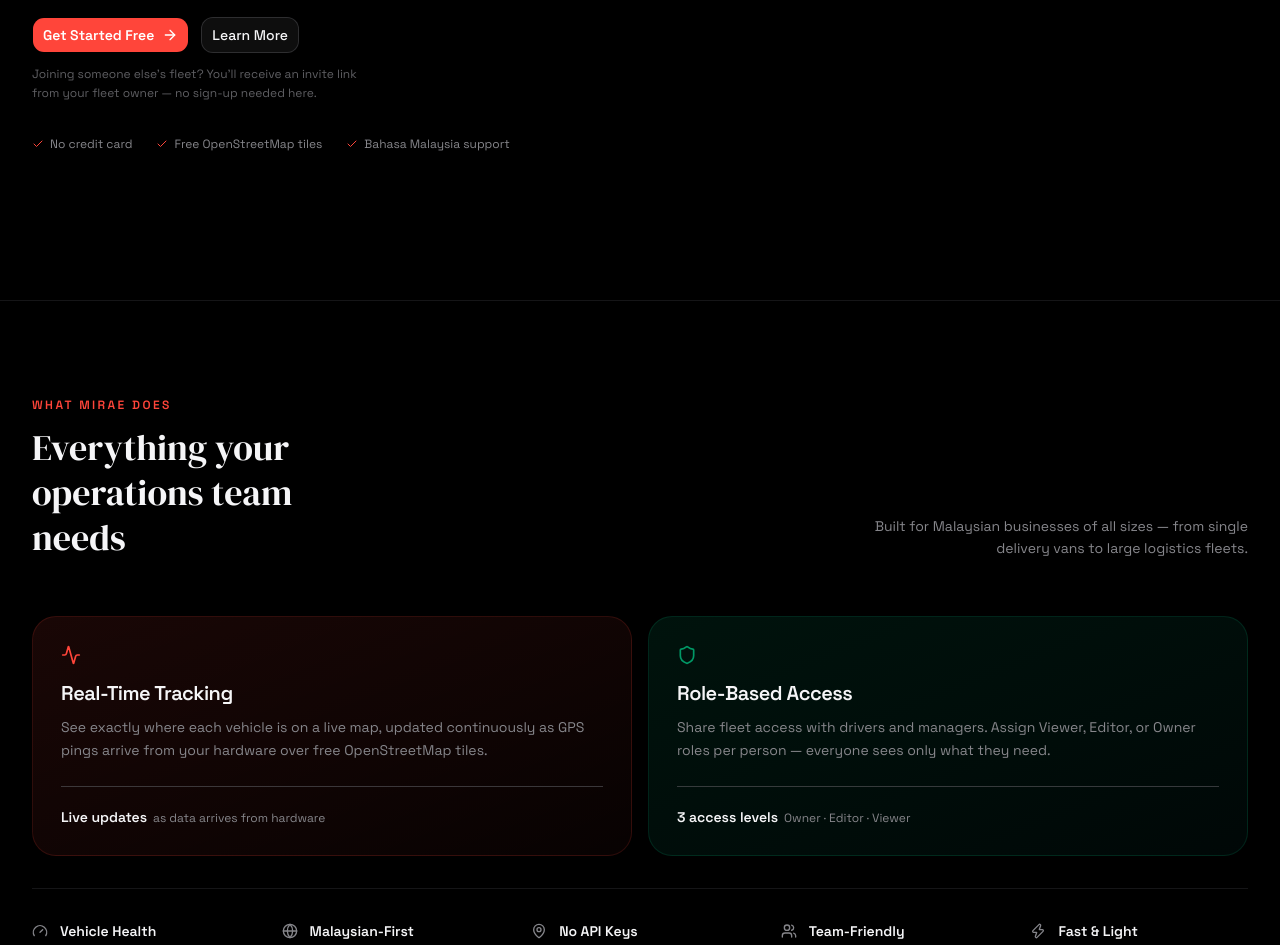
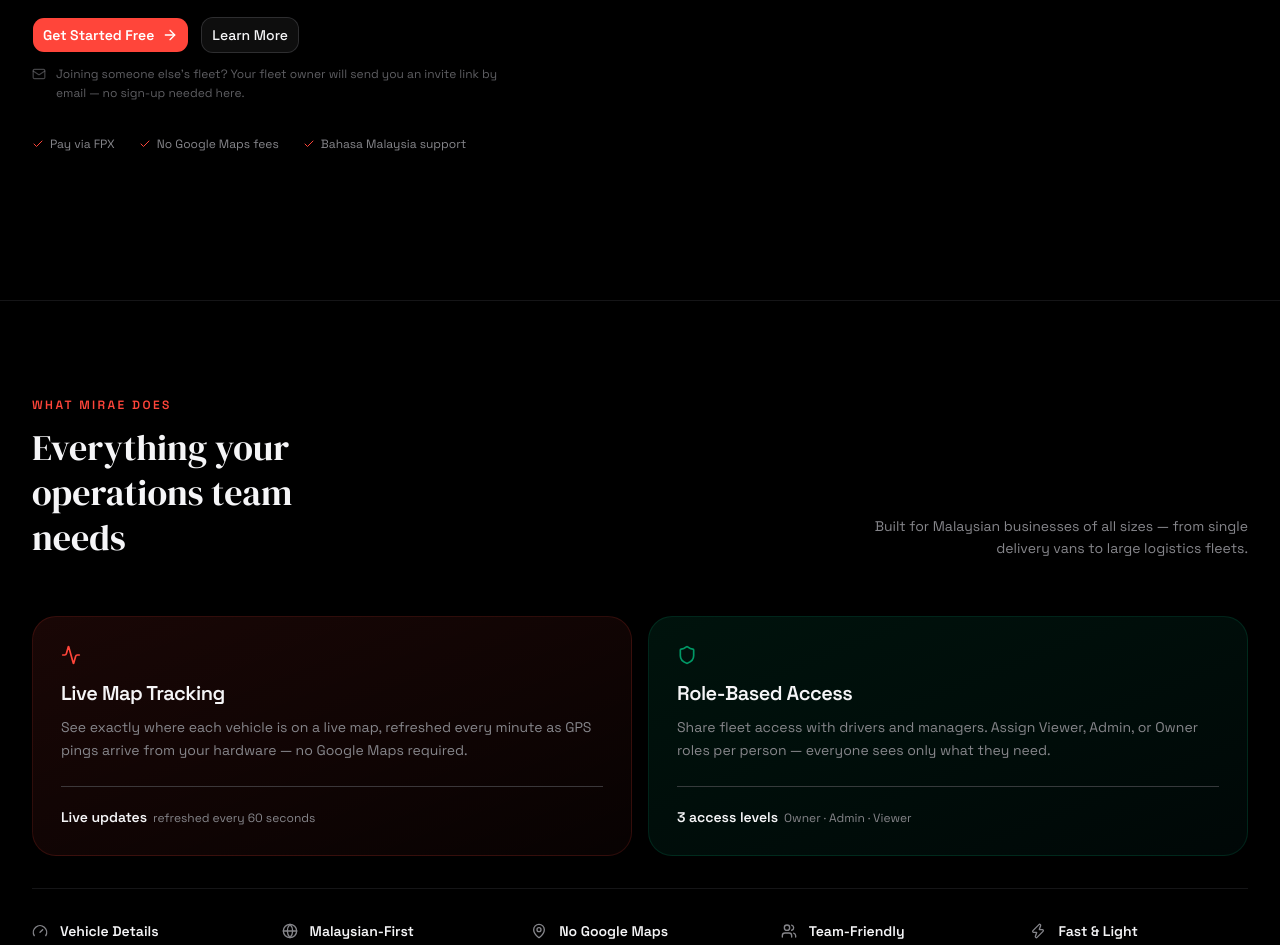
Before and after one commit to kopiscript/asset-tracker, a Next.js app: page / in a window 1280 px wide. Shown: the part 500-1445 px from the top of the page. Built offline with nearby package versions, Linux system fonts and the light colour scheme; no server answers.

Commit message:
feat: push for the sake of pushing

```diff
--- a/app/page.tsx
+++ b/app/page.tsx
@@ -13,6 +13,7 @@
   Shield,
   Zap,
   Check,
+  Mail,
 } from "lucide-react";
 
 const PRODUCT_NAME = "Mirae";
@@ -20,26 +21,26 @@
 const primaryFeatures = [
   {
     icon: <Activity className="h-5 w-5 text-primary" />,
-    title: "Real-Time Tracking",
-    desc: "See exactly where each vehicle is on a live map, updated continuously as GPS pings arrive from your hardware over free OpenStreetMap tiles.",
+    title: "Live Map Tracking",
+    desc: "See exactly where each vehicle is on a live map, refreshed every minute as GPS pings arrive from your hardware — no Google Maps required.",
     stat: "Live updates",
-    statDetail: "as data arrives from hardware",
+    statDetail: "refreshed every 60 seconds",
     accent: "blue" as const,
   },
   {
     icon: <Shield className="h-5 w-5 text-emerald-600" />,
     title: "Role-Based Access",
-    desc: "Share fleet access with drivers and managers. Assign Viewer, Editor, or Owner roles per person — everyone sees only what they need.",
+    desc: "Share fleet access with drivers and managers. Assign Viewer, Admin, or Owner roles per person — everyone sees only what they need.",
     stat: "3 access levels",
-    statDetail: "Owner · Editor · Viewer",
+    statDetail: "Owner · Admin · Viewer",
     accent: "green" as const,
   },
 ];
 
 const secondaryFeatures = [
-  { icon: <Gauge className="h-4 w-4" />, title: "Vehicle Health", desc: "Fuel level, mileage, and driver assignments in one view." },
+  { icon: <Gauge className="h-4 w-4" />, title: "Vehicle Details", desc: "Speed, today's distance, and driver assignments in one view." },
   { icon: <Globe className="h-4 w-4" />, title: "Malaysian-First", desc: "Full Bahasa Malaysia support and local plate formats." },
-  { icon: <MapPin className="h-4 w-4" />, title: "No API Keys", desc: "Free OpenStreetMap tiles — no Google Maps billing." },
+  { icon: <MapPin className="h-4 w-4" />, title: "No Google Maps", desc: "CartoDB tiles built on OpenStreetMap data — no Google billing, no API key." },
   { icon: <Users className="h-4 w-4" />, title: "Team-Friendly", desc: "Invite your whole ops team with role-based permissions." },
   { icon: <Zap className="h-4 w-4" />, title: "Fast & Light", desc: "Built on Next.js 16 — loads instantly on mobile networks." },
 ];
@@ -73,7 +74,7 @@
               <div className="animate-fade-up">
                 <div className="inline-flex items-center gap-2 bg-primary/10 border border-primary/20 text-primary text-xs font-semibold px-3 py-1.5 rounded-full mb-7 tracking-wide">
                   <span className="h-1.5 w-1.5 rounded-full bg-primary animate-pulse" />
-                  Beta · Free for all Malaysian fleets
+                  Beta · Now open
                 </div>
                 <h1 className="font-display text-[2.4rem] sm:text-[3rem] lg:text-[4.25rem] text-foreground leading-[1.03] tracking-tight mb-6">
                   Track your fleet.
@@ -83,19 +84,22 @@
               </div>
 
               <p className="text-base sm:text-lg text-muted-foreground leading-relaxed max-w-[50ch] mb-8 animate-fade-up delay-100">
-                GPS tracking, driver management, and role-based access control for Malaysian logistics — no subscription required to start.
+                GPS tracking, driver management, and role-based access control for Malaysian logistics — from RM 29/mo, cancel anytime.
               </p>
 
               <div className="mb-3 animate-fade-up delay-200">
                 <LandingAuthButtons variant="hero" size="lg" />
               </div>
 
-              <p className="text-xs text-muted-foreground/70 max-w-[46ch] mb-8 leading-relaxed animate-fade-up delay-200">
-                Joining someone else&apos;s fleet? You&apos;ll receive an invite link from your fleet owner — no sign-up needed here.
-              </p>
+              <div className="flex items-start gap-2.5 mb-8 animate-fade-up delay-200 max-w-[46ch]">
+                <Mail className="h-3.5 w-3.5 text-muted-foreground/50 shrink-0 mt-0.5" />
+                <p className="text-xs text-muted-foreground/70 leading-relaxed">
+                  Joining someone else&apos;s fleet? Your fleet owner will send you an invite link by email — no sign-up needed here.
+                </p>
+              </div>
 
               <div className="flex flex-wrap items-center gap-x-6 gap-y-2 text-xs text-muted-foreground animate-fade-up delay-300">
-                {["No credit card", "Free OpenStreetMap tiles", "Bahasa Malaysia support"].map((t) => (
+                {["Pay via FPX", "No Google Maps fees", "Bahasa Malaysia support"].map((t) => (
                   <div key={t} className="flex items-center gap-1.5">
                     <Check className="h-3 w-3 text-primary shrink-0" />
                     {t}
@@ -217,7 +221,7 @@
                 Ready to see your fleet?
               </h2>
               <p className="text-muted-foreground text-base mb-8 max-w-[42ch] mx-auto leading-relaxed">
-                Sign up in under a minute. No credit card required. Cancel any time.
+                Get set up in minutes. Pay via FPX. Cancel any time.
               </p>
               <LandingCtaButton />
             </div>
--- a/app/sign-in/page.tsx
+++ b/app/sign-in/page.tsx
@@ -13,9 +13,10 @@
   const searchParams = useSearchParams();
   const planParam = searchParams.get("plan") ?? "";
   const plan = ["personal", "growth"].includes(planParam) ? planParam : null;
-  // Only honor same-origin relative callback paths (prevents open-redirect).
+  // Only honor same-origin relative paths. Reject protocol-relative URLs like
+  // //evil.com which start with "/" but navigate off-site.
   const callbackParam = searchParams.get("callbackUrl") ?? "";
-  const callbackUrl = callbackParam.startsWith("/") ? callbackParam : null;
+  const callbackUrl = callbackParam.startsWith("/") && !callbackParam.startsWith("//") ? callbackParam : null;
 
   const [email, setEmail]       = useState("");
   const [password, setPassword] = useState("");
--- a/components/dashboard/VehicleCard.tsx
+++ b/components/dashboard/VehicleCard.tsx
@@ -33,7 +33,7 @@
 
 export function VehicleCard({ vehicle }: VehicleCardProps) {
   const { tr } = useLang();
-  const canEdit  = vehicle.userRole === "editor" || vehicle.userRole === "owner";
+  const canEdit  = vehicle.userRole === "admin" || vehicle.userRole === "owner";
   const canShare = vehicle.userRole === "owner";
   const accent   = statusAccent[vehicle.status] ?? statusAccent.offline;
 
--- a/lib/email.ts
+++ b/lib/email.ts
@@ -7,7 +7,9 @@
  */
 import { Resend } from "resend";
 
-const resend = new Resend(process.env.RESEND_API_KEY);
+function getResend() {
+  return new Resend(process.env.RESEND_API_KEY);
+}
 
 const FROM = "Mirae Fleet <noreply@miraefleet.app>";
 
@@ -19,6 +21,15 @@
 
 function roleLabel(role: string): string {
   return ROLE_LABELS[role] ?? role;
+}
+
+function esc(s: string): string {
+  return s
+    .replace(/&/g, "&amp;")
+    .replace(/</g, "&lt;")
+    .replace(/>/g, "&gt;")
+    .replace(/"/g, "&quot;")
+    .replace(/'/g, "&#39;");
 }
 
 // Shared shell — dark, minimal, inline-styled for email-client compatibility.
@@ -49,29 +60,32 @@
   inviteUrl: string;
 }) {
   const role = roleLabel(opts.role);
+  const orgName = esc(opts.orgName);
+  const inviterName = esc(opts.inviterName);
+  const inviteUrl = esc(opts.inviteUrl);
   const html = shell(`
     <h1 style="font-size:20px;font-weight:600;margin:0 0 12px;color:#f5f5f7;">
-      You've been invited to ${opts.orgName}
+      You've been invited to ${orgName}
     </h1>
     <p style="font-size:14px;line-height:1.6;color:#c7c7cc;margin:0 0 8px;">
-      <strong style="color:#f5f5f7;">${opts.inviterName}</strong> has invited you to join
-      <strong style="color:#f5f5f7;">${opts.orgName}</strong> on Mirae Fleet as a
+      <strong style="color:#f5f5f7;">${inviterName}</strong> has invited you to join
+      <strong style="color:#f5f5f7;">${orgName}</strong> on Mirae Fleet as a
       <strong style="color:#ff453a;">${role}</strong>.
     </p>
     <p style="font-size:14px;line-height:1.6;color:#c7c7cc;margin:0 0 24px;">
       Click below to create your account and join the fleet. This link expires in 7 days.
     </p>
-    <a href="${opts.inviteUrl}"
+    <a href="${inviteUrl}"
        style="display:inline-block;background:#ff453a;color:#ffffff;font-size:14px;font-weight:600;text-decoration:none;padding:12px 24px;border-radius:10px;">
       Accept invite &rarr;
     </a>
     <p style="font-size:12px;line-height:1.5;color:#86868b;margin:24px 0 0;">
       If the button doesn't work, copy and paste this link:<br/>
-      <span style="color:#c7c7cc;word-break:break-all;">${opts.inviteUrl}</span>
+      <span style="color:#c7c7cc;word-break:break-all;">${inviteUrl}</span>
     </p>
   `);
 
-  return resend.emails.send({
+  return getResend().emails.send({
     from: FROM,
     to: opts.to,
     subject: `You've been invited to ${opts.orgName} on Mirae Fleet`,
@@ -90,14 +104,16 @@
   role: string;
 }) {
   const role = roleLabel(opts.role);
+  const orgName = esc(opts.orgName);
+  const inviterName = esc(opts.inviterName);
   const appUrl = process.env.NEXT_PUBLIC_APP_URL ?? "https://miraefleet.app";
   const html = shell(`
     <h1 style="font-size:20px;font-weight:600;margin:0 0 12px;color:#f5f5f7;">
-      You've been added to ${opts.orgName}
+      You've been added to ${orgName}
     </h1>
     <p style="font-size:14px;line-height:1.6;color:#c7c7cc;margin:0 0 8px;">
-      <strong style="color:#f5f5f7;">${opts.inviterName}</strong> has added you to
-      <strong style="color:#f5f5f7;">${opts.orgName}</strong> on Mirae Fleet as a
+      <strong style="color:#f5f5f7;">${inviterName}</strong> has added you to
+      <strong style="color:#f5f5f7;">${orgName}</strong> on Mirae Fleet as a
       <strong style="color:#ff453a;">${role}</strong>.
     </p>
     <p style="font-size:14px;line-height:1.6;color:#c7c7cc;margin:0 0 24px;">
@@ -109,7 +125,7 @@
     </a>
   `);
 
-  return resend.emails.send({
+  return getResend().emails.send({
     from: FROM,
     to: opts.to,
     subject: `You've been added to ${opts.orgName} on Mirae Fleet`,
```
Also changed, not shown: app/get-started/page.tsx (+74 -5 lines).
